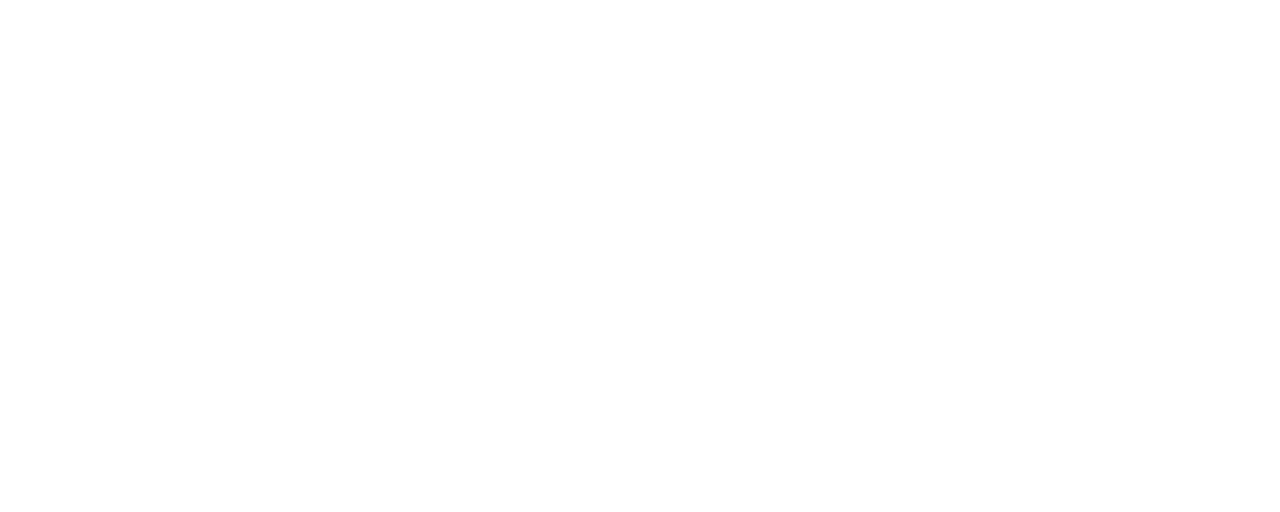
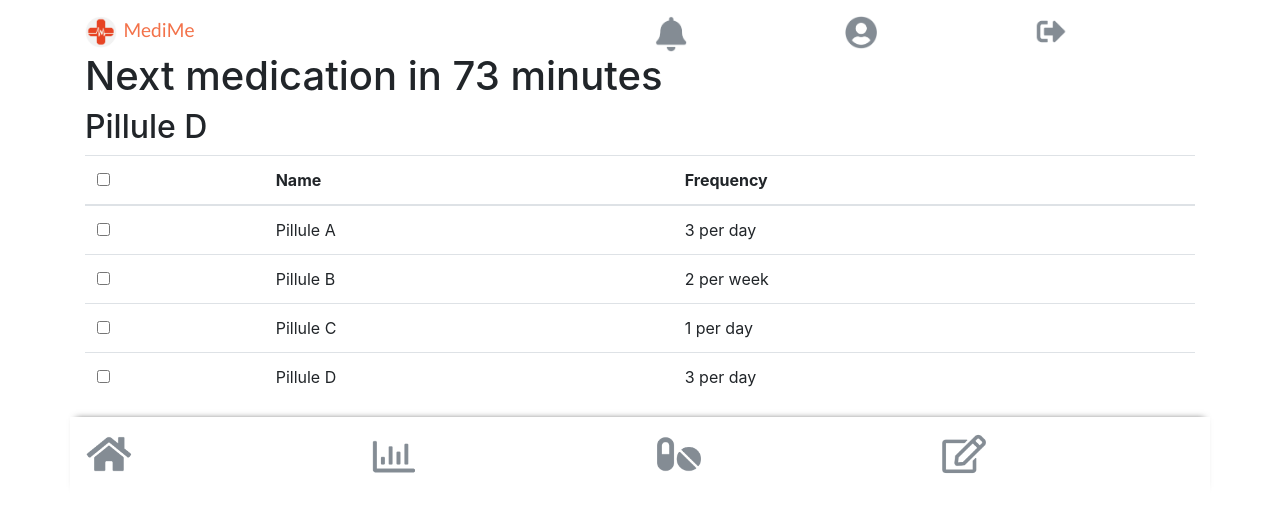
Before and after one commit to christellec64/doctolib_24.06.20_ACAT-ON, a React (Create React App) app in the folder doctolib/: page /medication in a window 1280 px wide. Shown: the top 512 px of the page. Built offline with nearby package versions, Linux system fonts and the light colour scheme.

Commit message:
adding medication component in app.js and create table in medication component

```diff
--- a/doctolib/src/App.js
+++ b/doctolib/src/App.js
@@ -1,38 +1,35 @@
-import React from 'react';
-import {
-  BrowserRouter as Router,
-  Switch,
-  Route,
-  Link
-} from "react-router-dom";
-import Home from './components/Home';
-import Dashboard from './components/Dashboard';
+import React from "react";
+import { BrowserRouter as Router, Switch, Route, Link } from "react-router-dom";
+import Home from "./components/Home";
+import Dashboard from "./components/Dashboard";
+import Medication from "./components/Medication";
 
 function App() {
   return (
     <>
       <Router>
         <div>
-        <Link to ='/'></Link>
-        <Link to ='/signin'></Link>
-        <Link to ='/createaccount'></Link>
-        <Link to ='/information'></Link>
-        <Link to ='/treatment   '></Link>
-        <Link to ='/pilllist'></Link>
-        <Link to ='/stat'></Link>
-        <Link to ='/ordonance '></Link>
-        <Link to ='/dashboard'></Link>
+          <Link to="/"></Link>
+          <Link to="/signin"></Link>
+          <Link to="/createaccount"></Link>
+          <Link to="/information"></Link>
+          <Link to="/treatment   "></Link>
+          <Link to="/pilllist"></Link>
+          <Link to="/stat"></Link>
+          <Link to="/ordonance "></Link>
+          <Link to="/dashboard"></Link>
         </div>
         <Switch>
-        <Route exact path='/' component={Home} />
-        <Route exact path='/signin' />
-        <Route exact path='/createaccount' />
-        <Route exact path='/information' />
-        <Route exact path='/treatment' />
-        <Route exact path='/pilllist' />
-        <Route exact path='/stat' />
-        <Route exact path='/ordonance' />
-        <Route exact path='/dashboard' component={Dashboard} />
+          <Route exact path="/" component={Home} />
+          <Route exact path="/signin" />
+          <Route exact path="/createaccount" />
+          <Route exact path="/information" />
+          <Route exact path="/treatment" />
+          <Route exact path="/pilllist" />
+          <Route exact path="/stat" />
+          <Route exact path="/ordonance" />
+          <Route exact path="/dashboard" component={Dashboard} />
+          <Route exact path="/medication" component={Medication} />
         </Switch>
       </Router>
     </>
--- /dev/null
+++ b/doctolib/src/components/Medication.jsx
@@ -0,0 +1,66 @@
+import React from "react";
+import { Container, Table } from "reactstrap";
+
+import Navbar from "./Navbar";
+import Footer from "./Footer";
+import styles from "./Medication.module.css";
+// import alarm from "../img/clock.png"
+
+function Medication() {
+  return (
+    <>
+      <Navbar />
+      <Container>
+          <div className={styles.nextMeditationAlert}>
+              {/* <img src={alarm} alt="alarm logo"/> */}
+              <h1>Next medication in 73 minutes</h1>
+              <h2>Pillule D</h2>
+          </div>
+        <Table>
+          <thead>
+            <tr>
+              <th>
+                <input type="checkbox" />
+              </th>
+              <th>Name</th>
+              <th>Frequency</th>
+            </tr>
+          </thead>
+          <tbody>
+            <tr>
+              <th scope="row">
+                <input type="checkbox" />
+              </th>
+              <td>Pillule A</td>
+              <td>3 per day</td>
+            </tr>
+            <tr>
+              <th scope="row">
+                <input type="checkbox" />
+              </th>
+              <td>Pillule B</td>
+              <td>2 per week</td>
+            </tr>
+            <tr>
+              <th scope="row">
+                <input type="checkbox" />
+              </th>
+              <td>Pillule C</td>
+              <td>1 per day</td>
+            </tr>
+            <tr>
+              <th scope="row">
+                <input type="checkbox" />
+              </th>
+              <td>Pillule D</td>
+              <td>3 per day</td>
+            </tr>
+          </tbody>
+        </Table>
+      </Container>
+      <Footer />
+    </>
+  );
+}
+
+export default Medication;
--- /dev/null
+++ b/doctolib/src/components/Medication.module.css
@@ -0,0 +1,3 @@
+.nextMeditationAlert{
+
+}
```
Lines whose indentation alone changed are shown as unchanged.
